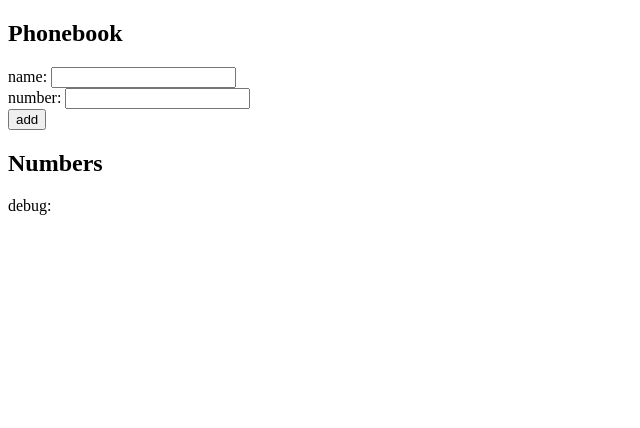
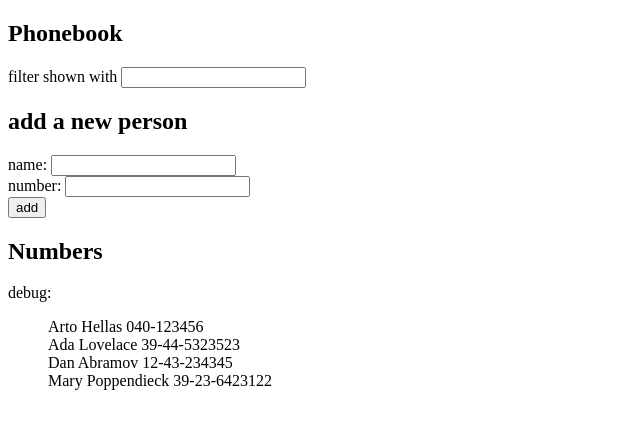
Before and after one commit to Samuelauweb/fullstackopen_Part2_Notes, a React (Create React App) app: page / in a window 1280 px wide. Shown: the top 428 px of the page, without its empty margins (0-640 px from the left). Built offline with nearby package versions, Linux system fonts and the light colour scheme.

Commit message:
Ex2.9: Array:1)filter;2)includes;3)toLowerCase

```diff
--- a/src/App.js
+++ b/src/App.js
@@ -2,9 +2,15 @@ import React, { useState } from 'react'
 import Person from './components/Person'
 
 const App = () => {
-  const [persons, setPersons] = useState([])
+  const [persons, setPersons] = useState([
+    { name: 'Arto Hellas', number: '040-123456', id: 1 },
+    { name: 'Ada Lovelace', number: '39-44-5323523', id: 2 },
+    { name: 'Dan Abramov', number: '12-43-234345', id: 3 },
+    { name: 'Mary Poppendieck', number: '39-23-6423122', id: 4 },
+  ])
   const [newName, setNewName] = useState('')
   const [newNumber, setNewNumber] = useState('')
+  const [inputFilteredPerson, setInputFilteredPerson] = useState('')
 
   const addPerson = (event) => {
     event.preventDefault()
@@ -15,15 +21,29 @@ const App = () => {
       id: Math.floor(Math.random() * 101),
     }
 
-    if (persons.filter(person => person.name === personObject.name).length > 0){
+    if (
+      persons.filter((person) => person.name === personObject.name).length > 0
+    ) {
       // console.log(persons.filter((person) => person.name === personObject.name))
       alert(`${newName} is already added to phonebook`)
     } else {
-
       setPersons(persons.concat(personObject))
       setNewName('')
       setNewNumber('')
     }
+  }
+
+  const filteredPerson = persons.filter((person) => {
+    console.log("test: ",person.name.toLowerCase().includes(inputFilteredPerson))
+    return (
+      person.name.toLowerCase().includes(inputFilteredPerson)
+      )
+  }
+  )
+
+  const handleInputFilteredPersonChange = (event) => {
+    console.log(event.target.value)
+    setInputFilteredPerson(event.target.value)
   }
 
   const handleNameChange = (event) => {
@@ -37,6 +57,14 @@ const App = () => {
   return (
     <div>
       <h2>Phonebook</h2>
+      <div>
+        filter shown with{' '}
+        <input
+          value={inputFilteredPerson}
+          onChange={handleInputFilteredPersonChange}
+        />
+      </div>
+      <h2>add a new person</h2>
       <form onSubmit={addPerson}>
         <div>
           name: <input value={newName} onChange={handleNameChange} />
@@ -51,7 +79,7 @@ const App = () => {
       <h2>Numbers</h2>
       <div>debug: {newName}</div>
       <ul>
-        {persons.map((person) => (
+        {filteredPerson.map((person) => (
           <Person person={person} key={person.id} />
         ))}
       </ul>
```
